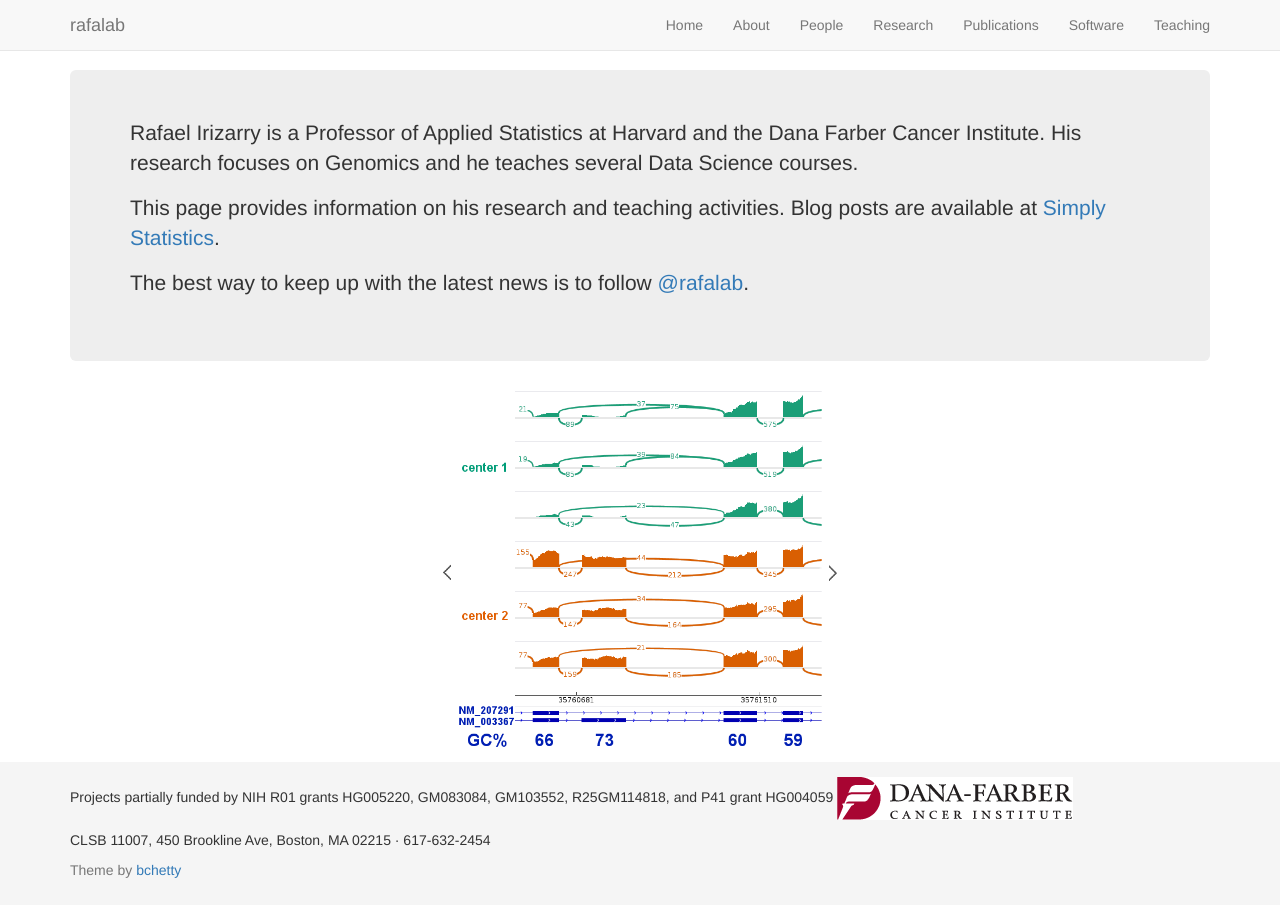
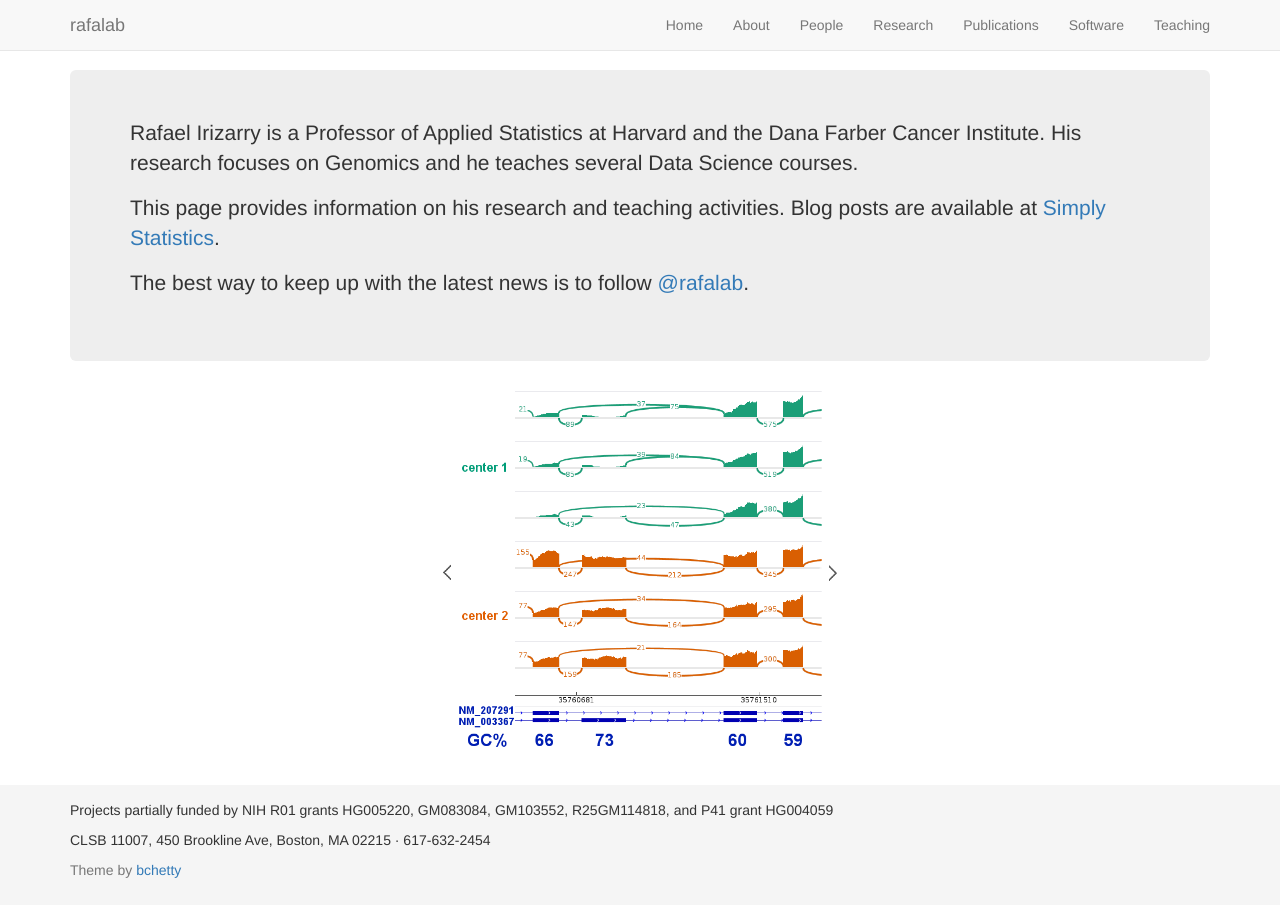
Before and after one commit to rafalab/rafalab.github.io, a Jekyll site: the page built from index.html, in a window 1280 px wide. Built offline with Jekyll 4.4.1, drawn with Linux system fonts in a browser that asks for light colours; nearby versions of some CDN libraries; the list of posts is cut into pages by our own code.

Commit message:
Update footer.html

```diff
--- a/_includes/footer.html
+++ b/_includes/footer.html
@@ -3,7 +3,7 @@
     <p>
     Projects partially funded by NIH R01 grants
   HG005220, GM083084, GM103552, R25GM114818, and P41 grant
-  HG004059 <img data-u="image" src="assets/img/DFimgHeader.gif" />
+  HG004059
 <p> CLSB 11007, 450 Brookline Ave, Boston, MA 02215 &middot;
   617-632-2454 </p>
     </p>
```
